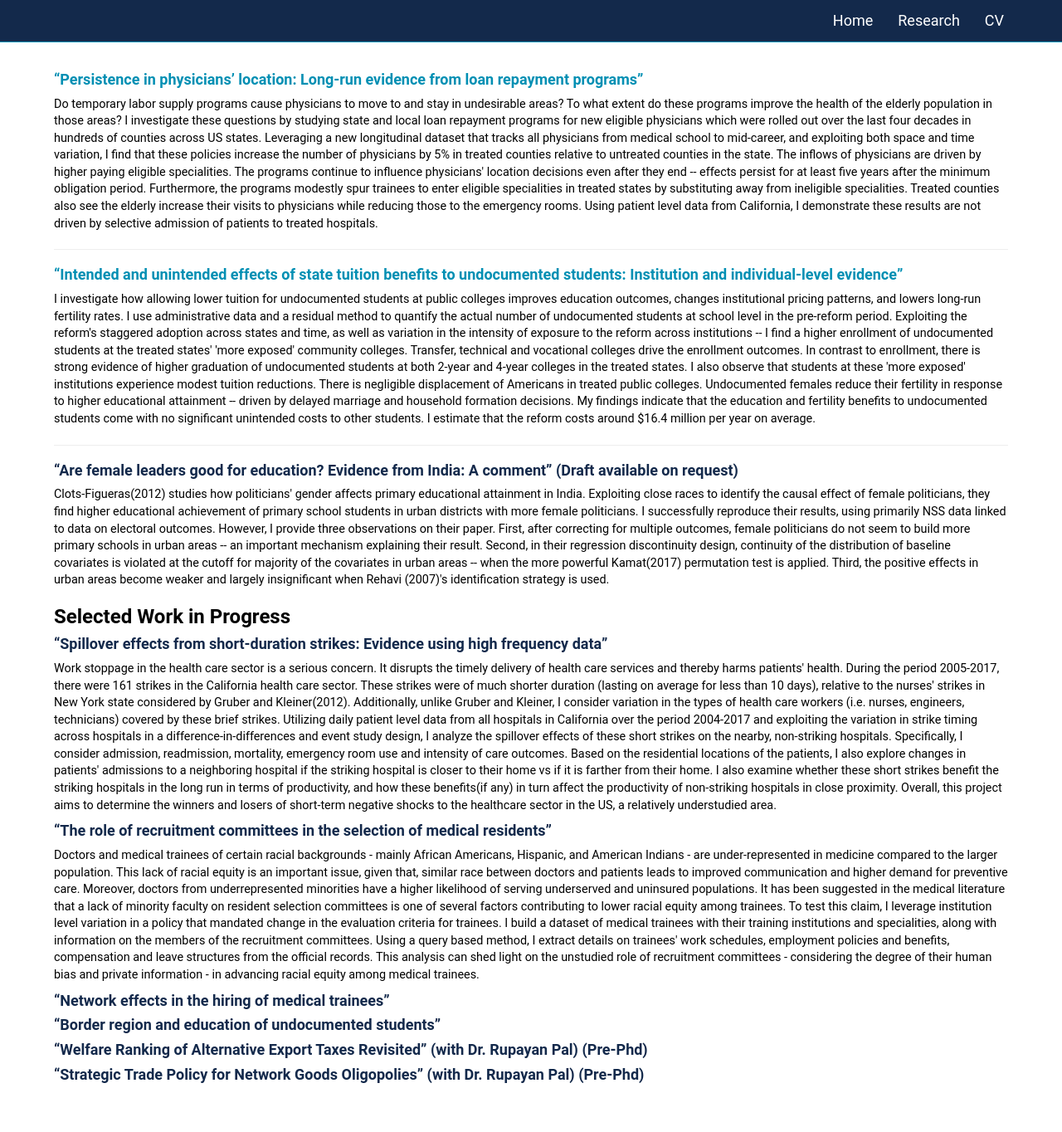
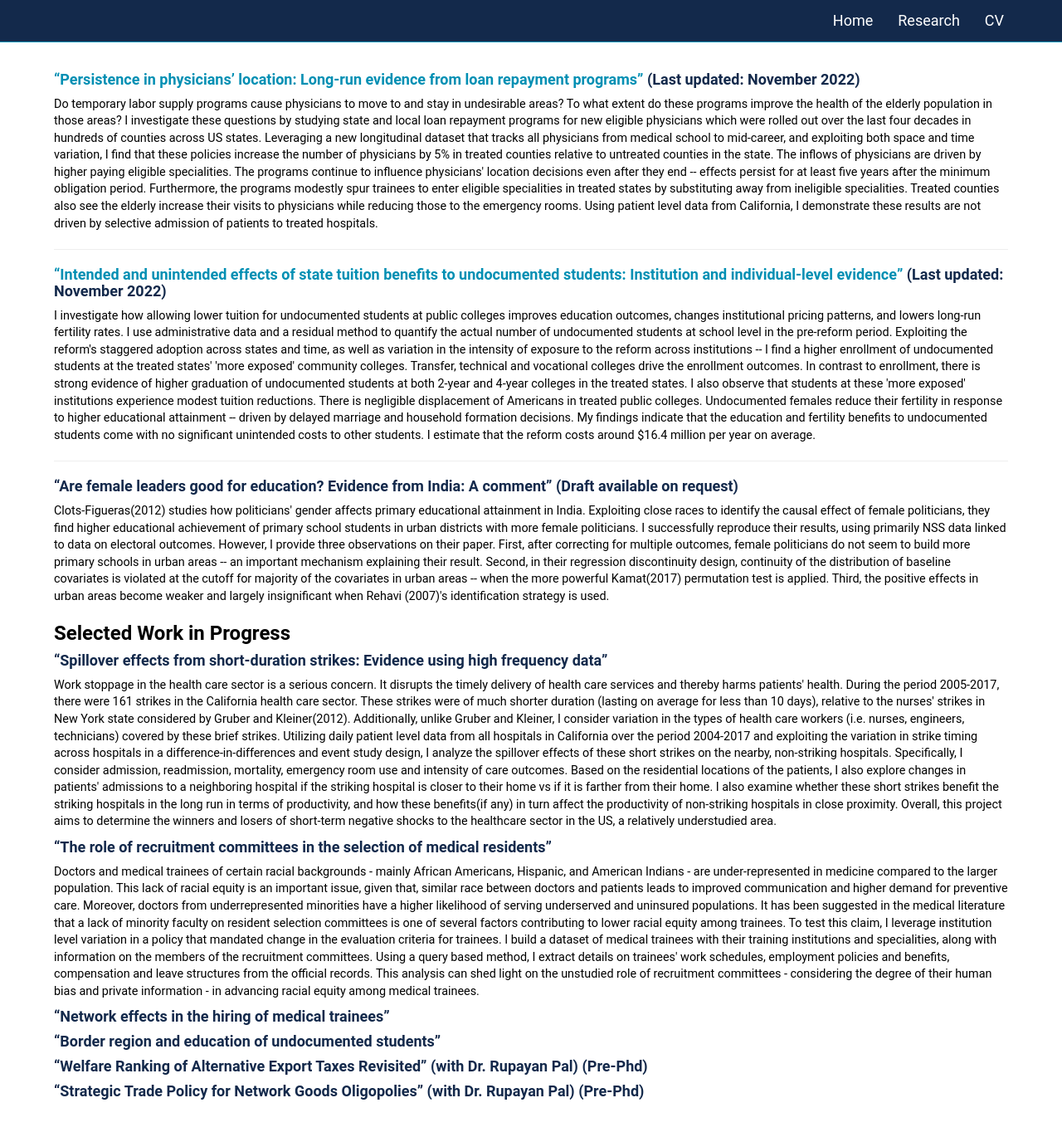
Before and after one commit to anomitaghosh/anomitaghosh.github.io, a Jekyll site: the page built from research.md, in a window 1280 px wide and 1385 px high. Shown: the top 1364 px of the window at 83% size. Built offline with Jekyll 4.4.1, drawn with Linux system fonts in a browser that asks for light colours.

Commit message:
Update research.md

```diff
--- a/research.md
+++ b/research.md
@@ -2,13 +2,13 @@
 layout: secondary_pages
 ---
 
-#### [**"Persistence in physicians' location: Long-run evidence from loan repayment programs"**](researchpapers/Anomita_Ghoshjmp.pdf)
+#### [**"Persistence in physicians' location: Long-run evidence from loan repayment programs"**](researchpapers/Anomita_Ghoshjmp.pdf) (Last updated: November 2022)
 
 <p style="font-size:0.8em">Do temporary labor supply programs cause physicians to move to and stay in undesirable areas? To what extent do these programs improve the health of the elderly population in those areas? I investigate these questions by studying state and local loan repayment programs for new eligible physicians which were rolled out over the last four decades in hundreds of counties across US states. Leveraging a new longitudinal dataset that tracks all physicians from medical school to mid-career, and exploiting both space and time variation, I find that these policies increase the number of physicians by 5% in treated counties relative to untreated counties in the state. The inflows of physicians are driven by higher paying eligible specialities. The programs continue to influence physicians' location decisions even after they end -- effects persist for at least five years after the minimum obligation period. Furthermore, the programs modestly spur trainees to enter eligible specialities in treated states by substituting away from ineligible specialities. Treated counties also see the elderly increase their visits to physicians while reducing those to the emergency rooms. Using patient level data from California, I demonstrate these results are not driven by selective admission of patients to treated hospitals.
 </p>
 <hr>
 
-#### [**"Intended and unintended effects of state tuition benefits to undocumented students: Institution and individual-level evidence"**](researchpapers/Anomita_GhoshUI.pdf)
+#### [**"Intended and unintended effects of state tuition benefits to undocumented students: Institution and individual-level evidence"**](researchpapers/Anomita_GhoshUI.pdf) (Last updated: November 2022)
 
 <p style="font-size:0.8em">
 I investigate how allowing lower tuition for undocumented students at public colleges improves education outcomes, changes institutional pricing patterns, and lowers long-run fertility rates. I use administrative data and a residual method to quantify the actual number of undocumented students at school level in the pre-reform period. Exploiting the reform's staggered adoption across states and time, as well as variation in the intensity of exposure to the reform across institutions -- I find a higher enrollment of undocumented students at the treated states' 'more exposed' community colleges. Transfer, technical and vocational colleges drive the enrollment outcomes. In contrast to enrollment, there is strong evidence of higher graduation of undocumented students at both 2-year and 4-year colleges in the treated states. I also observe that students at these 'more exposed' institutions experience modest tuition reductions. There is negligible displacement of Americans in treated public colleges. Undocumented females reduce their fertility in response to higher educational attainment -- driven by delayed marriage and household formation decisions. My findings indicate that the education and fertility benefits to undocumented students come with no significant unintended costs to other students. I estimate that the reform costs around $16.4 million per year on average.
```
